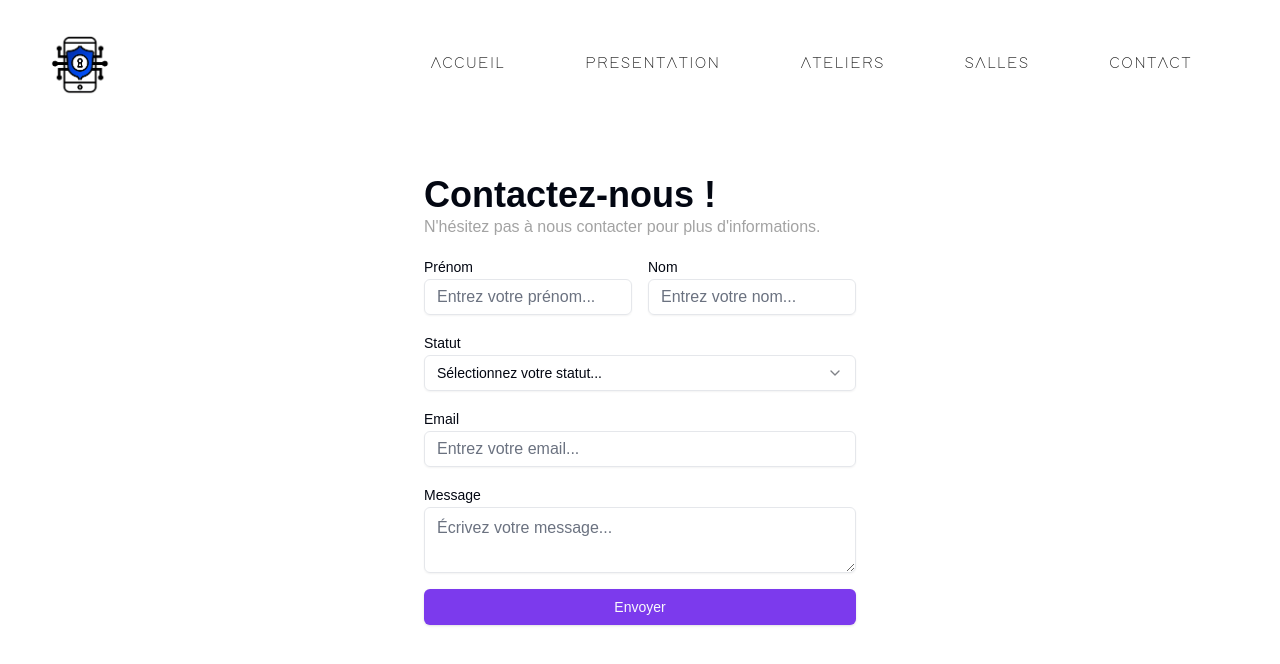
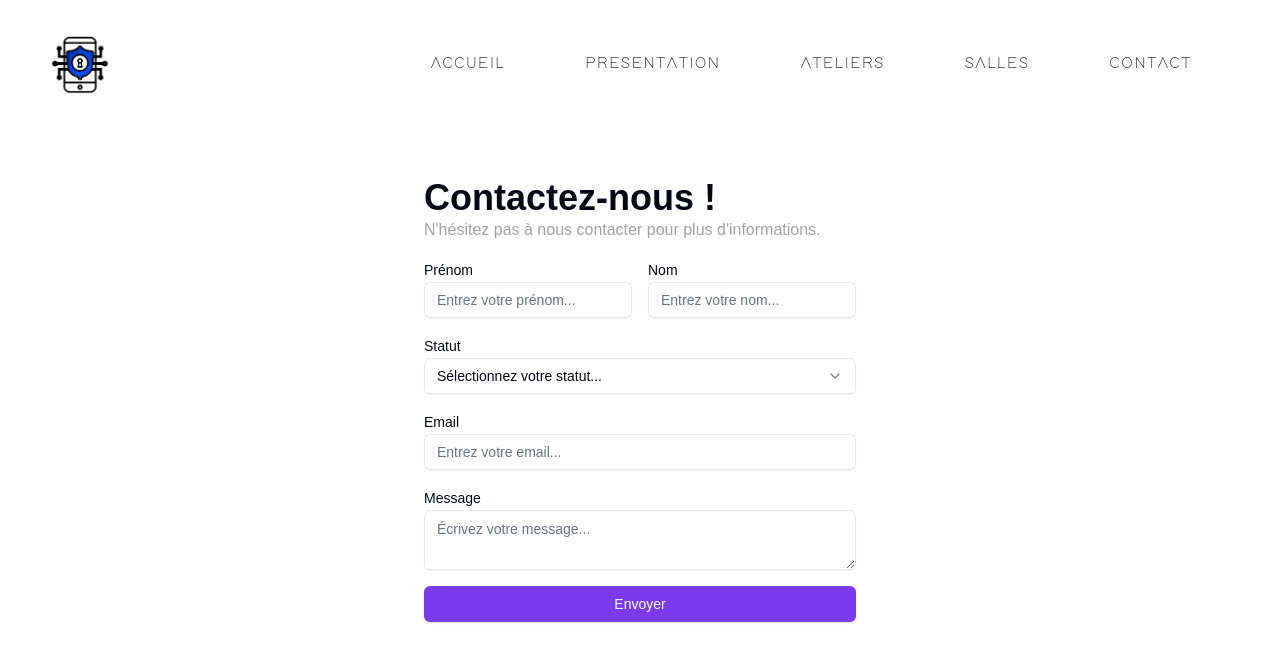
Before and after one commit to OmegazonCMoi/fcb25, a Next.js app: page /contact in a window 1280 px wide. Shown: the top 664 px of the page. Built offline with nearby package versions, Linux system fonts and the light colour scheme.

Commit message:
Quelle horreur

```diff
--- a/src/app/contact/page.tsx
+++ b/src/app/contact/page.tsx
@@ -39,7 +39,7 @@ const Contact = () => {
                             <Label htmlFor="firstname">Prénom</Label>
                             <Input
                                 type="text"
-                                className="w-full text-sm md:text-base"
+                                className="w-full text-sm"
                                 placeholder="Entrez votre prénom..."
                                 name="firstname"
                                 id="firstname"
@@ -50,7 +50,7 @@ const Contact = () => {
                             <Label htmlFor="lastname">Nom</Label>
                             <Input
                                 type="text"
-                                className="w-full text-sm md:text-base"
+                                className="w-full text-sm"
                                 placeholder="Entrez votre nom..."
                                 name="lastname"
                                 id="lastname"
@@ -77,7 +77,7 @@ const Contact = () => {
                         <Label htmlFor="email">Email</Label>
                         <Input
                             type="email"
-                            className="w-full text-sm md:text-base"
+                            className="w-full text-sm"
                             placeholder="Entrez votre email..."
                             name="email"
                             id="email"
@@ -88,7 +88,7 @@ const Contact = () => {
                     <div className="w-full">
                         <Label htmlFor="message">Message</Label>
                         <Textarea
-                            className="w-full text-sm md:text-base"
+                            className="w-full text-sm"
                             placeholder="Écrivez votre message..."
                             name="message"
                             id="message"
```
